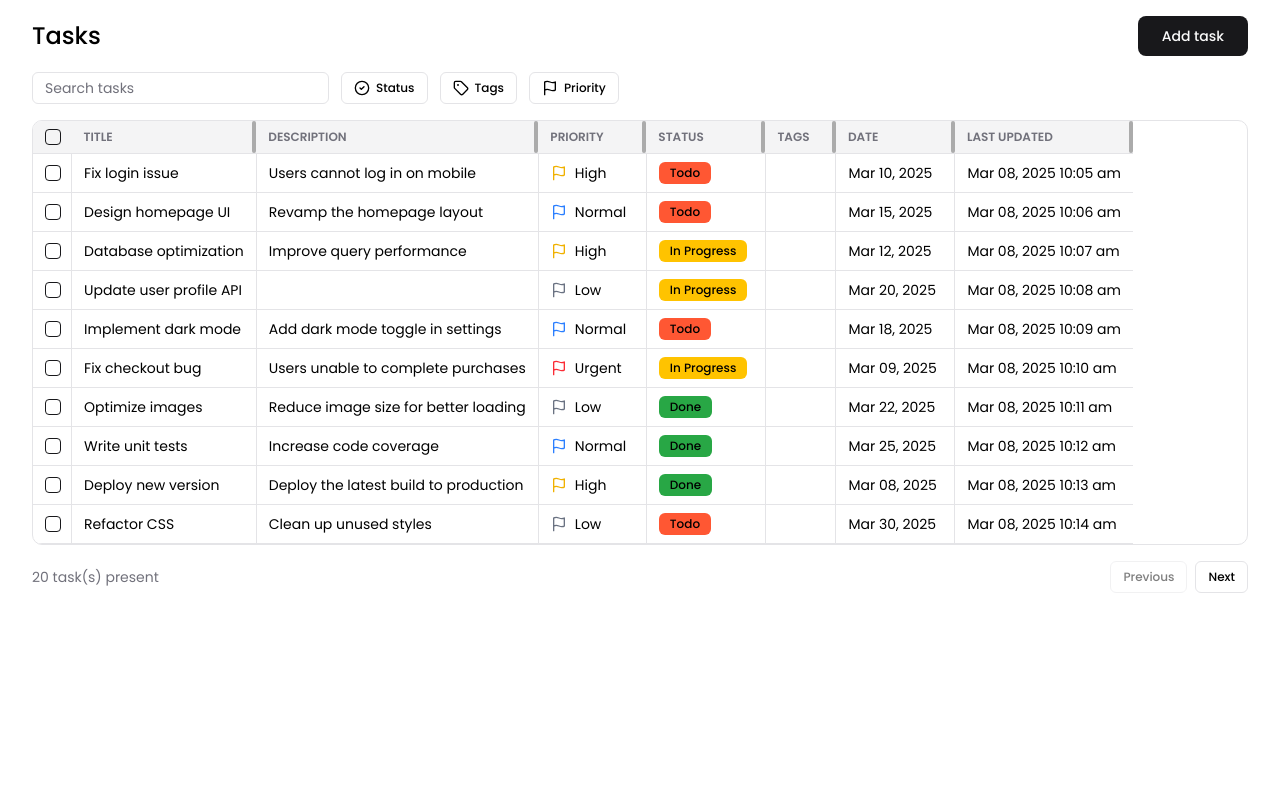
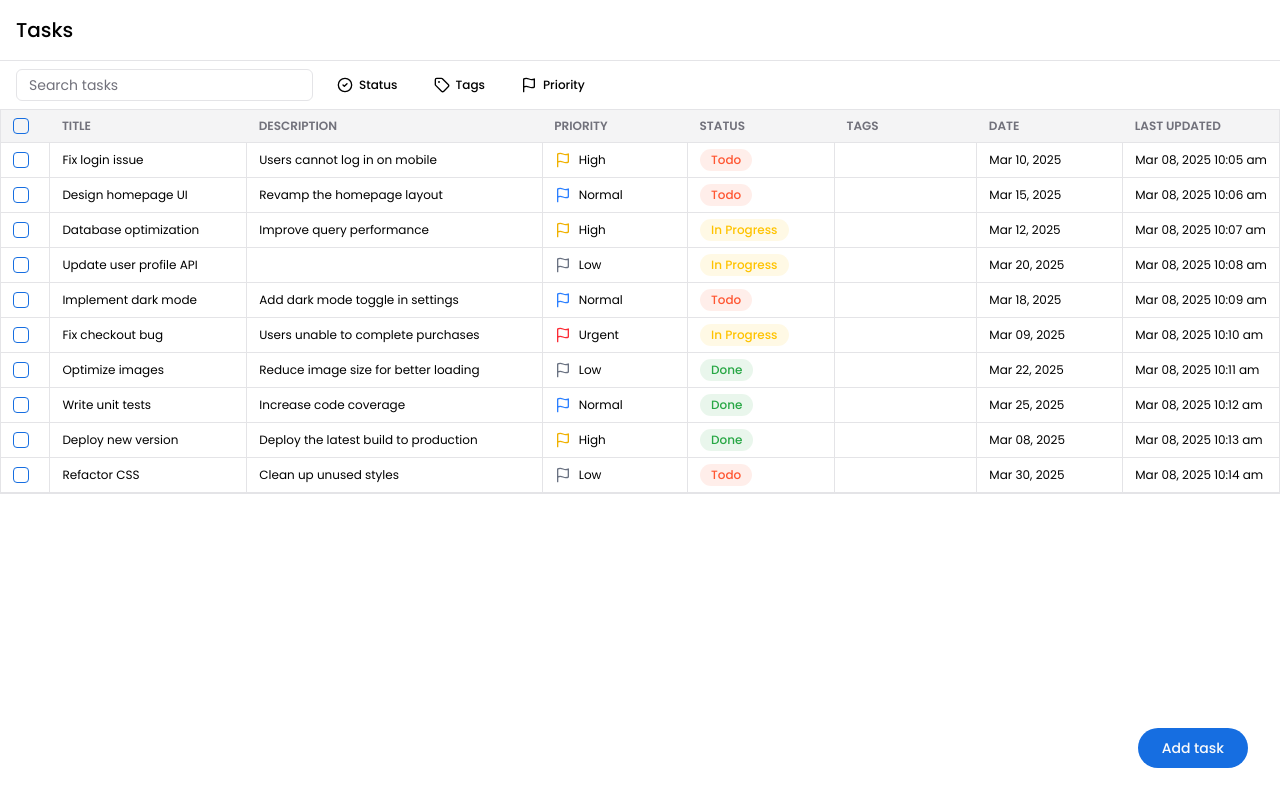
Before and after one commit to soumakk/tasksflow, a React (Vite) app: page / in a window 1280 px wide. Built offline with nearby package versions, Linux system fonts and the light colour scheme.

Commit message:
wip: ui changes

```diff
--- a/src/App.tsx
+++ b/src/App.tsx
@@ -16,25 +16,37 @@ function App() {
 
 	return (
 		<>
-			<div className="max-w-7xl mx-auto px-4 lg:px-8">
-				<div className="flex justify-between items-center my-4">
-					<h1 className="font-medium text-2xl">Tasks</h1>
-					<Button onClick={() => setSaveDrawerOpen(true)}>Add task</Button>
-				</div>
+			<div className="">
+				<div className="">
+					<div className="flex justify-between items-center p-4 border-b border-border">
+						<h1 className="font-medium text-xl">Tasks</h1>
+						{/* <input
+							type="text"
+							defaultValue="Tasks"
+							className="font-medium text-xl outline-none"
+						/> */}
+					</div>
 
-				<div className="flex my-4">
-					<TasksFilters />
+					<div className="flex px-4 py-2">
+						<TasksFilters />
+					</div>
 				</div>
 
 				<TableView
 					tasks={tasksList}
 					statusList={statusList}
 					tagsList={tagsList}
-					onViewTask={(task) => {
-						setSelectedTaskToView(task)
-						setSaveDrawerOpen(true)
-					}}
+					// onViewTask={(task) => {
+					// 	setSelectedTaskToView(task)
+					// 	setSaveDrawerOpen(true)
+					// }}
 				/>
+			</div>
+
+			<div className="fixed bottom-8 right-8">
+				<Button className="rounded-full" onClick={() => setSaveDrawerOpen(true)}>
+					Add task
+				</Button>
 			</div>
 
 			<SaveTaskDrawer
--- a/src/components/ui/table.tsx
+++ b/src/components/ui/table.tsx
@@ -3,10 +3,10 @@ import { cn } from '@/lib/utils'
 
 const Table = React.forwardRef<HTMLTableElement, React.HTMLAttributes<HTMLTableElement>>(
 	({ className, ...props }, ref) => (
-		<div className="relative w-full overflow-auto rounded-lg border border-border">
+		<div className="relative w-full overflow-auto border border-border">
 			<table
 				ref={ref}
-				className={cn('w-full caption-bottom text-sm ', className)}
+				className={cn('w-full caption-bottom text-xs ', className)}
 				{...props}
 			/>
 		</div>
@@ -66,7 +66,7 @@ const TableHead = React.forwardRef<
 	<th
 		ref={ref}
 		className={cn(
-			'h-9 px-3 text-left text-xs uppercase bg-muted align-middle font-semibold text-muted-foreground [&:has([role=checkbox])]:pr-0 [&>[role=checkbox]]:translate-y-[2px]',
+			'h-8 px-3 text-left text-xs uppercase bg-muted align-middle font-semibold text-muted-foreground [&:has([role=checkbox])]:pr-0 [&>[role=checkbox]]:translate-y-[2px]',
 			className
 		)}
 		{...props}
@@ -81,7 +81,7 @@ const TableCell = React.forwardRef<
 	<td
 		ref={ref}
 		className={cn(
-			'py-2 px-3 align-middle not-last:border-r border-border [&:has([role=checkbox])]:pr-0 [&>[role=checkbox]]:translate-y-[2px]',
+			'py-1.5 px-3 align-middle not-last:border-r border-border [&:has([role=checkbox])]:pr-0 [&>[role=checkbox]]:translate-y-[2px]',
 			className
 		)}
 		{...props}
--- a/src/components/widgets/DataTable.tsx
+++ b/src/components/widgets/DataTable.tsx
@@ -43,8 +43,8 @@ export default function DataTable({ data, columns, onRowClick, isLoading }: Data
 		onPaginationChange: setPagination,
 		onRowSelectionChange: setRowSelection,
 		getRowId: (row) => row.id,
-		columnResizeMode: 'onChange',
-		columnResizeDirection: 'ltr',
+		// columnResizeMode: 'onChange',
+		// columnResizeDirection: 'ltr',
 		state: {
 			pagination,
 			rowSelection,
@@ -57,7 +57,7 @@ export default function DataTable({ data, columns, onRowClick, isLoading }: Data
 				className="border-b"
 				{...{
 					style: {
-						width: table.getCenterTotalSize(),
+						// width: table.getCenterTotalSize(),
 					},
 				}}
 			>
@@ -79,7 +79,7 @@ export default function DataTable({ data, columns, onRowClick, isLoading }: Data
 												header.getContext()
 										  )}
 
-									{header.column.getCanResize() && (
+									{/* {header.column.getCanResize() && (
 										<div
 											{...{
 												onDoubleClick: () => header.column.resetSize(),
@@ -92,7 +92,7 @@ export default function DataTable({ data, columns, onRowClick, isLoading }: Data
 												}`,
 											}}
 										/>
-									)}
+									)} */}
 								</TableHead>
 							))}
 						</TableRow>
@@ -132,7 +132,7 @@ export default function DataTable({ data, columns, onRowClick, isLoading }: Data
 				</TableBody>
 			</Table>
 
-			<div className="flex items-center justify-end space-x-2 py-4">
+			{/* <div className="flex items-center justify-end space-x-2 py-4">
 				<div className="flex-1 text-sm text-muted-foreground">
 					{table.getFilteredRowModel().rows.length} task(s) present
 				</div>
@@ -154,7 +154,7 @@ export default function DataTable({ data, columns, onRowClick, isLoading }: Data
 						Next
 					</Button>
 				</div>
-			</div>
+			</div> */}
 		</div>
 	)
 }
--- a/src/components/widgets/MultiDropdown.tsx
+++ b/src/components/widgets/MultiDropdown.tsx
@@ -31,7 +31,7 @@ export function MultiDropdown(props: {
 			<PopoverTrigger asChild>
 				<Button
 					id={id}
-					variant="outline"
+					variant="ghost"
 					size="sm"
 					role="combobox"
 					aria-expanded={open}
--- a/src/index.css
+++ b/src/index.css
@@ -7,7 +7,7 @@
 	--card-foreground: oklch(0.141 0.005 285.823);
 	--popover: oklch(1 0 0);
 	--popover-foreground: oklch(0.141 0.005 285.823);
-	--primary: oklch(0.21 0.006 285.885);
+	--primary: #166ee1;
 	--primary-foreground: oklch(0.985 0 0);
 	--secondary: oklch(0.967 0.001 286.375);
 	--secondary-foreground: oklch(0.21 0.006 285.885);
--- a/src/modules/TableView.tsx
+++ b/src/modules/TableView.tsx
@@ -4,7 +4,7 @@ import { priorityFilterAtom, searchQueryAtom, statusFilterAtom, tagsFilterAtom }
 import { ColumnDef } from '@tanstack/react-table'
 import { useAtomValue } from 'jotai'
 import { Flag } from 'lucide-react'
-import { useMemo } from 'react'
+import { useMemo, useState } from 'react'
 import { cn, formatDate } from '../lib/utils'
 import { IStatus, ITag, ITask, TaskPriority } from '../types/tasks'
 import { Checkbox } from '@/components/ui/checkbox'
@@ -18,7 +18,7 @@ export default function TableView({
 }: {
 	tasks: ITask[]
 	isTasksLoading?: boolean
-	onViewTask: (task: ITask) => void
+	onViewTask?: (task: ITask) => void
 	statusList: IStatus[]
 	tagsList: ITag[]
 }) {
@@ -26,6 +26,7 @@ export default function TableView({
 	const statusFilter = useAtomValue(statusFilterAtom)
 	const tagsFilter = useAtomValue(tagsFilterAtom)
 	const priorityFilter = useAtomValue(priorityFilterAtom)
+	const [editingCell, setEditingCell] = useState(null)
 
 	const columns: ColumnDef<ITask>[] = [
 		{
@@ -57,11 +58,20 @@ export default function TableView({
 		{
 			accessorKey: 'title',
 			header: 'Title',
-			cell: ({ getValue }) => {
+			cell: ({ getValue, row, column }) => {
+				const isEditing = editingCell?.row === row?.id && editingCell?.col === column?.id
 				const value = getValue() as string
 				if (!value) return null
-				return <p className="whitespace-nowrap">{value}</p>
+				if (isEditing) {
+					return <input defaultValue={value} onBlur={() => setEditingCell(null)} />
+				}
+				return (
+					<div onDoubleClick={() => setEditingCell({ row: row.id, col: column.id })}>
+						<p className="whitespace-nowrap">{value}</p>
+					</div>
+				)
 			},
+			size: 200,
 		},
 		{
 			accessorKey: 'description',
@@ -71,6 +81,7 @@ export default function TableView({
 				if (!value) return null
 				return <p className="whitespace-nowrap">{value}</p>
 			},
+			size: 300,
 		},
 		{
 			accessorKey: 'priority',
@@ -79,7 +90,7 @@ export default function TableView({
 				const priority = getValue() as TaskPriority
 				if (!priority) return null
 				return (
-					<p className="capitalize text-sm flex items-center gap-2">
+					<p className="capitalize flex items-center gap-2">
 						<Flag
 							className={cn('h-4 w-4', {
 								'stroke-red-500': priority === TaskPriority.Urgent,
@@ -102,9 +113,10 @@ export default function TableView({
 				const statusInfo = statusList?.find((opt) => opt.id === statusId)
 				return statusInfo ? (
 					<Badge
-						className="text-black"
+						className="text-black font-medium rounded-full"
 						style={{
-							backgroundColor: statusInfo?.color,
+							color: statusInfo?.color,
+							backgroundColor: `${statusInfo?.color}1a`,
 						}}
 					>
 						{statusInfo?.name}
@@ -122,7 +134,7 @@ export default function TableView({
 				return tags ? (
 					<div className="flex gap-1">
 						{tags?.slice(0, 3)?.map((tag) => (
-							<Badge variant="outline" key={tag.id}>
+							<Badge className="rounded-full" key={tag.id}>
 								{tag.name}
 							</Badge>
 						))}
@@ -183,7 +195,7 @@ export default function TableView({
 			columns={columns}
 			data={filteredTasks}
 			isLoading={isTasksLoading}
-			onRowClick={(row) => onViewTask(row.original)}
+			onRowClick={(row) => onViewTask?.(row.original)}
 		/>
 	)
 }
```
